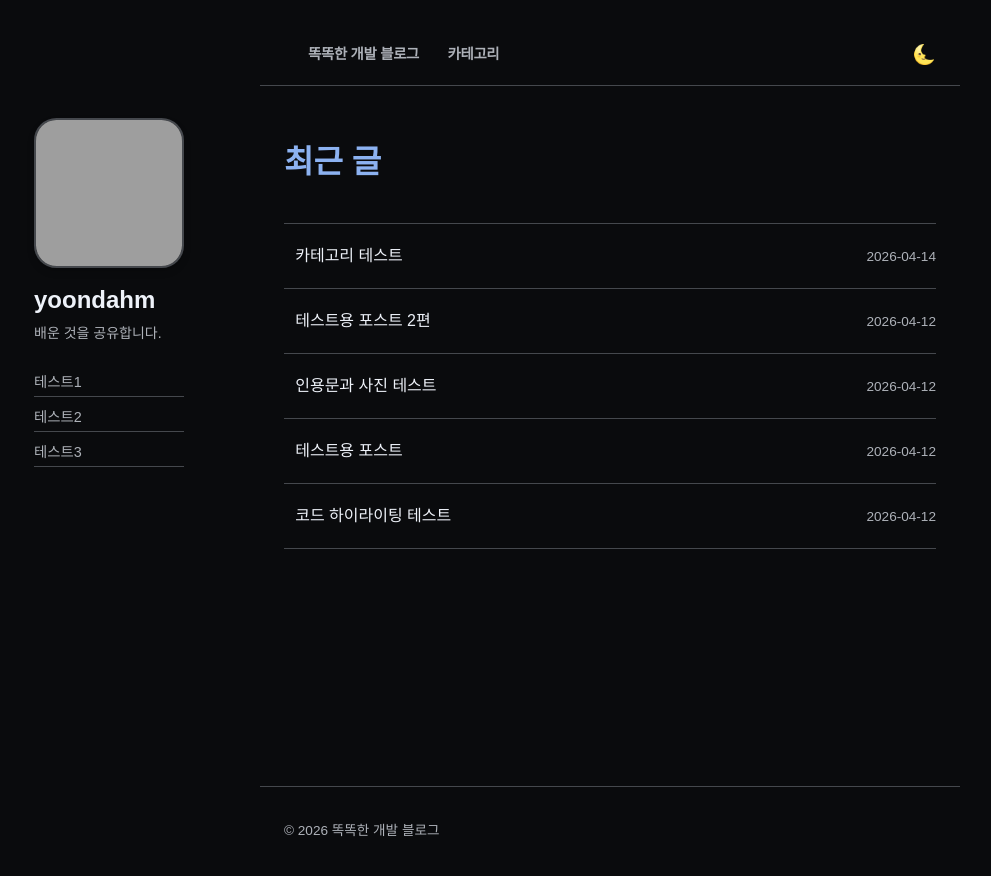
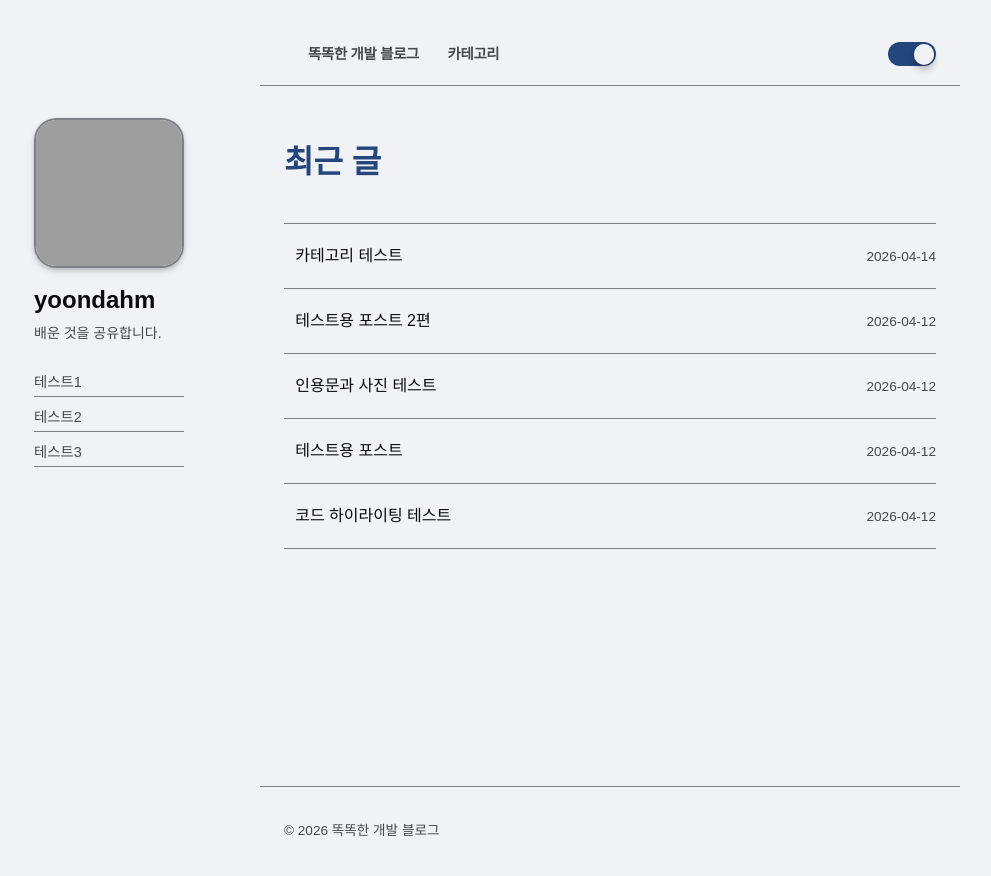
Before and after one commit to yoondahm/yoondahm.github.io, a Jekyll site: the page built from index.html, in a window 1280 px wide. Shown: the top 876 px of the page, without its empty margins (30-1021 px from the left). Built offline with Jekyll 4.4.1, drawn with Linux system fonts in a browser that asks for light colours; some web fonts are replaced; grey boxes are pictures that could not be loaded.

Commit message:
Added theme-change-switch

```diff
--- a/_includes/header.html
+++ b/_includes/header.html
@@ -3,8 +3,7 @@
     <a href="{{ '/' | relative_url }}">{{ site.title }}</a>
     <a href="{{ '/categories/' | relative_url }}">카테고리</a>
   </nav>
-  <button id="theme-toggle-btn" class="theme-toggle" aria-label="Toggle Theme">
-    <span class="icon-dark">🌜</span>
-    <span class="icon-light">☀️</span>
+  <button id="theme-toggle" class="toggle" aria-label="Toggle Theme">
+    <span class="toggle-btn"></span>
   </button>
 </header>
--- a/_includes/stylesheets.html
+++ b/_includes/stylesheets.html
@@ -9,3 +9,4 @@
 <link rel="stylesheet" href="{{ '/assets/css/code.css' | relative_url }}">
 <link rel="stylesheet" href="{{ '/assets/css/scrollbar.css' | relative_url }}">
 <link rel="stylesheet" href="{{ '/assets/css/utilities.css' | relative_url }}">
+<link rel="stylesheet" href="{{ '/assets/css/modules.css' | relative_url }}">
--- a/assets/css/header.css
+++ b/assets/css/header.css
@@ -30,30 +30,3 @@ nav a {
 nav a:hover {
   color: var(--text);
 }
-
-.theme-toggle {
-  background: none;
-  border: none;
-  cursor: pointer;
-  font-size: 1.2rem;
-  color: var(--text);
-}
-
-.theme-toggle:hover {
-  transform: scale(1.05);
-}
-
-.theme-toggle .icon-dark {
-  display: inline;
-}
-
-.theme-toggle .icon-light {
-  display: none;
-}
-.light-mode .theme-toggle .icon-dark {
-  display: none;
-}
-
-.light-mode .theme-toggle .icon-light {
-  display: inline;
-}
--- /dev/null
+++ b/assets/css/modules.css
@@ -0,0 +1,29 @@
+
+.toggle {
+  background: var(--primary);
+  border: none;
+  cursor: pointer;
+  color: var(--text);
+  width: 3rem;
+  height: 1.5rem;
+  border-radius: 0.75rem;
+  position: relative;
+  transition: color 0.2s ease;
+}
+
+.toggle-btn {
+  display: block;
+  width: 1.3rem;
+  height: 1.3rem;
+  background: var(--bg);
+  position: absolute;
+  top: 0.1rem;
+  left: 0.1rem;
+  border-radius: 50%;
+  transition: transform 0.2s ease;
+  box-shadow: var(--shadow-l);
+}
+
+.toggle.active .toggle-btn {
+  transform: translateX(1.5rem);
+}
--- a/assets/css/post.css
+++ b/assets/css/post.css
@@ -68,3 +68,10 @@ article .category:hover {
   border-top: 1px solid var(--border);
   margin: 2.5rem 0;
 }
+
+.content img {
+  max-width: 100%;
+  border-radius: 0.5rem;
+  box-shadow: var(--shadow-l);
+  margin: 1.5rem 0;
+}
--- a/assets/css/style.css
+++ b/assets/css/style.css
@@ -40,8 +40,7 @@
   --info: oklch(0.7 0.05 260);
   /* 그림자 */
   --shadow-s:
-    inset 0 1px 1px #ffffff30, /*하이라이트*/ 0 2px 4px #00000030,
-    /*다크 쉐도우*/ 0 4px 8px #00000015; /*소프트 쉐도우*/
+    inset 0 1px 1px #ffffff30, 0 2px 4px #00000030, 0 4px 8px #00000015;
   --shadow-m:
     inset 0 1px 1px #ffffff45, 0 2px 4px #00000030, 0 4px 8px #00000015;
   --shadow-l:
@@ -96,7 +95,9 @@ body {
   padding-top: 1.5rem;
   color: var(--text);
   background-color: var(--bg);
-  transition: color 0.2s ease, background-color 0.2s ease;
+  transition:
+    color 0.2s ease,
+    background-color 0.2s ease;
 }
 
 header,
--- a/assets/js/main.js
+++ b/assets/js/main.js
@@ -1,12 +1,26 @@
 initTheme();
 
 function initTheme() {
-    const btn = document.getElementById('theme-toggle-btn');
-    if (!btn) {
-        console.error("Theme toggle button not found");
-        return;
-    }
-    btn.addEventListener("click", function() {
-        document.body.classList.toggle("light-mode");
-    });
+  let defaultTheme = localStorage.getItem("theme");
+  if (!defaultTheme) {
+    defaultTheme = window.matchMedia("(prefers-color-scheme: light)").matches
+      ? "light"
+      : "dark";
+  }
+  document.body.classList.toggle("light-mode", defaultTheme === "light");
+
+  const themeSwitch = document.getElementById("theme-toggle");
+  if (!themeSwitch) {
+    console.error("Theme toggle switch not found");
+    return;
+  }
+  themeSwitch.classList.toggle("active", defaultTheme === "light");
+  themeSwitch.addEventListener("click", function () {
+    document.body.classList.toggle("light-mode");
+    localStorage.setItem(
+      "theme",
+      document.body.classList.contains("light-mode") ? "light" : "dark",
+    );
+    this.classList.toggle("active");
+  });
 }
```
Also changed, not shown: assets/css/utilities.css (line endings or trailing spaces).
